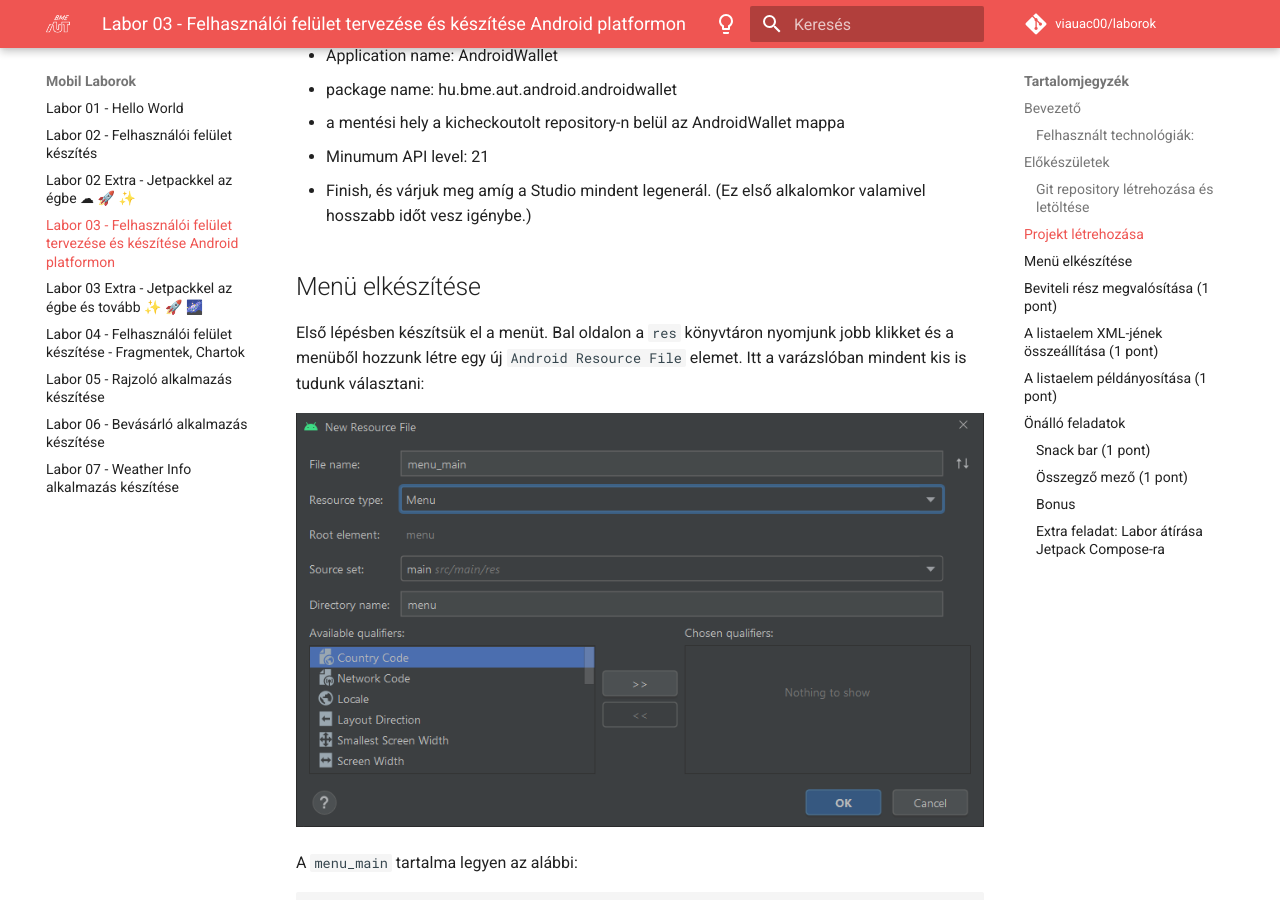
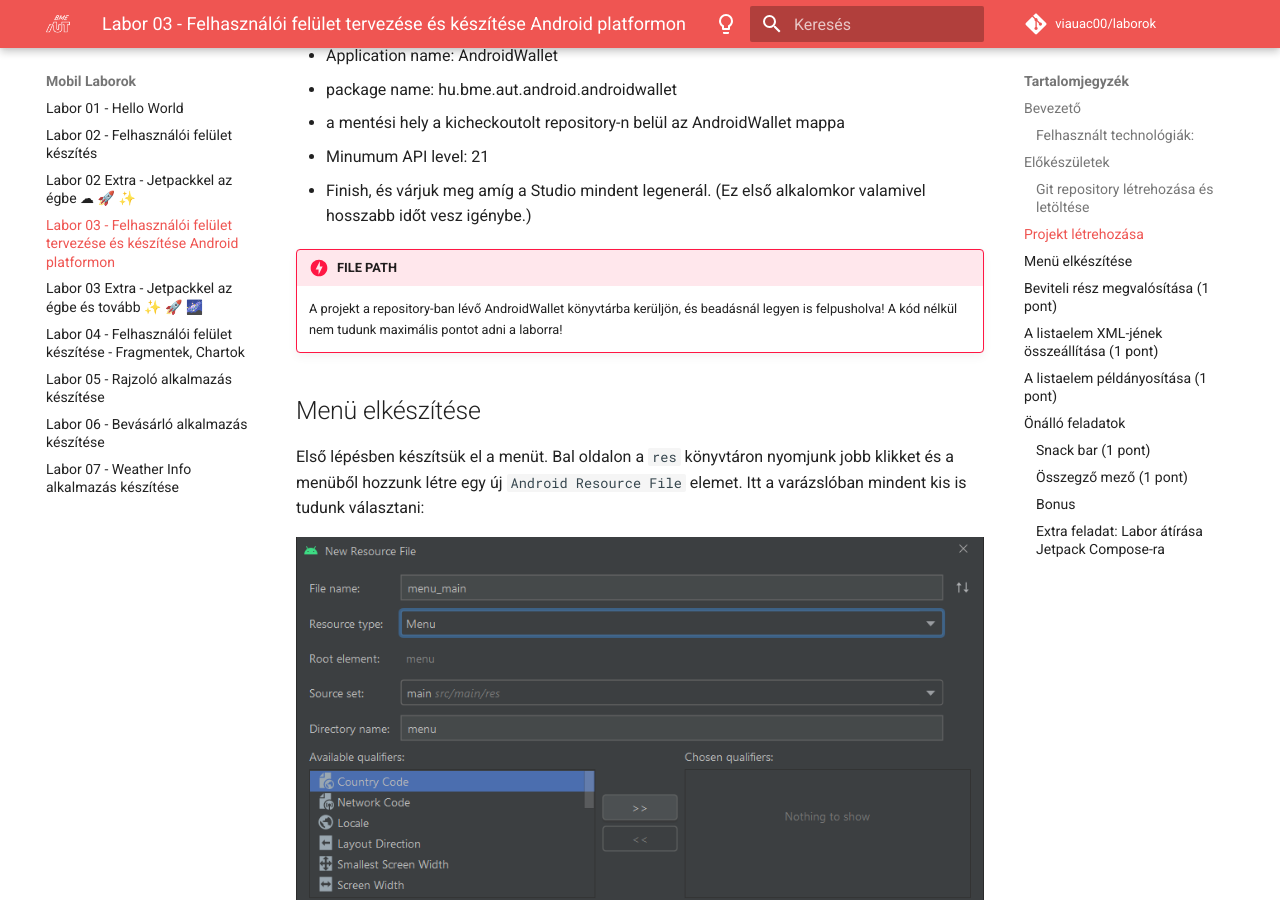
Before and after one commit to VIAUAD02/laborok, an MkDocs documentation site: the page built from docs/laborok/03-android-ui-adv/index.md, in a window 1280 px wide and 900 px high, scrolled down 2308 px. Built offline with MkDocs 1.6.1 and Material for MkDocs 9.7.7, drawn with Linux system fonts in a browser that asks for light colours; comment, search, counter and statistics services are not loaded.

Commit message:
Beadás módja egyértelműsítve.

```diff
--- a/docs/laborok/03-android-ui-adv/index.md
+++ b/docs/laborok/03-android-ui-adv/index.md
@@ -54,6 +54,9 @@ Hozzunk létre egy AndroidWallet nevű projektet Android Studioban:
 - a mentési hely a kicheckoutolt repository-n belül az AndroidWallet mappa
 - Minumum API level: 21
 - Finish, és várjuk meg amíg a Studio mindent legenerál. (Ez első alkalomkor valamivel hosszabb időt vesz igénybe.)
+
+!!!danger "FILE PATH"
+	A projekt a repository-ban lévő AndroidWallet könyvtárba kerüljön, és beadásnál legyen is felpusholva! A kód nélkül nem tudunk maximális pontot adni a laborra!
 
 ## Menü elkészítése
 
```
Also changed, not shown: docs/laborok/01-android-hello-world/index.md (+1 -1 lines), docs/laborok/02-android-ui/index.md (+3 -0 lines).
